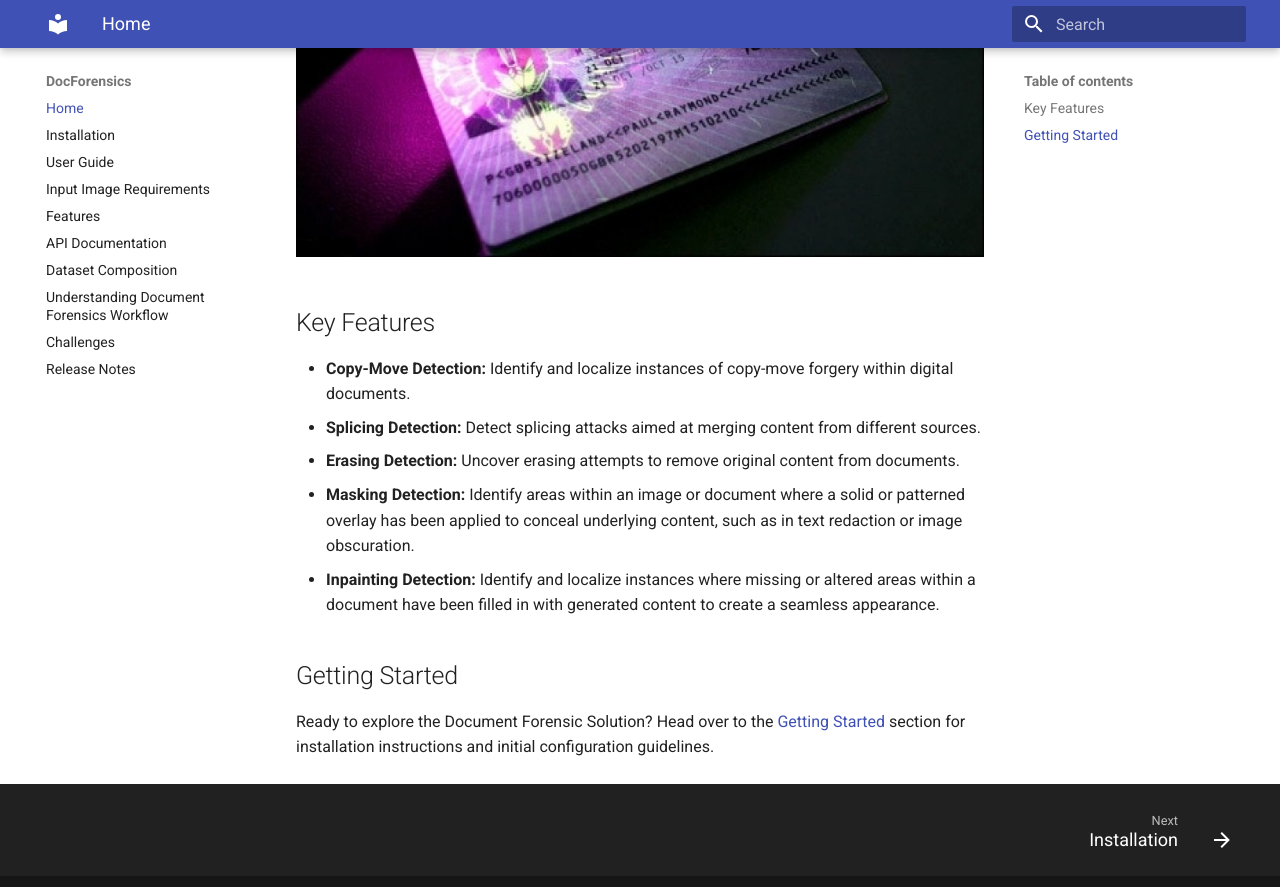
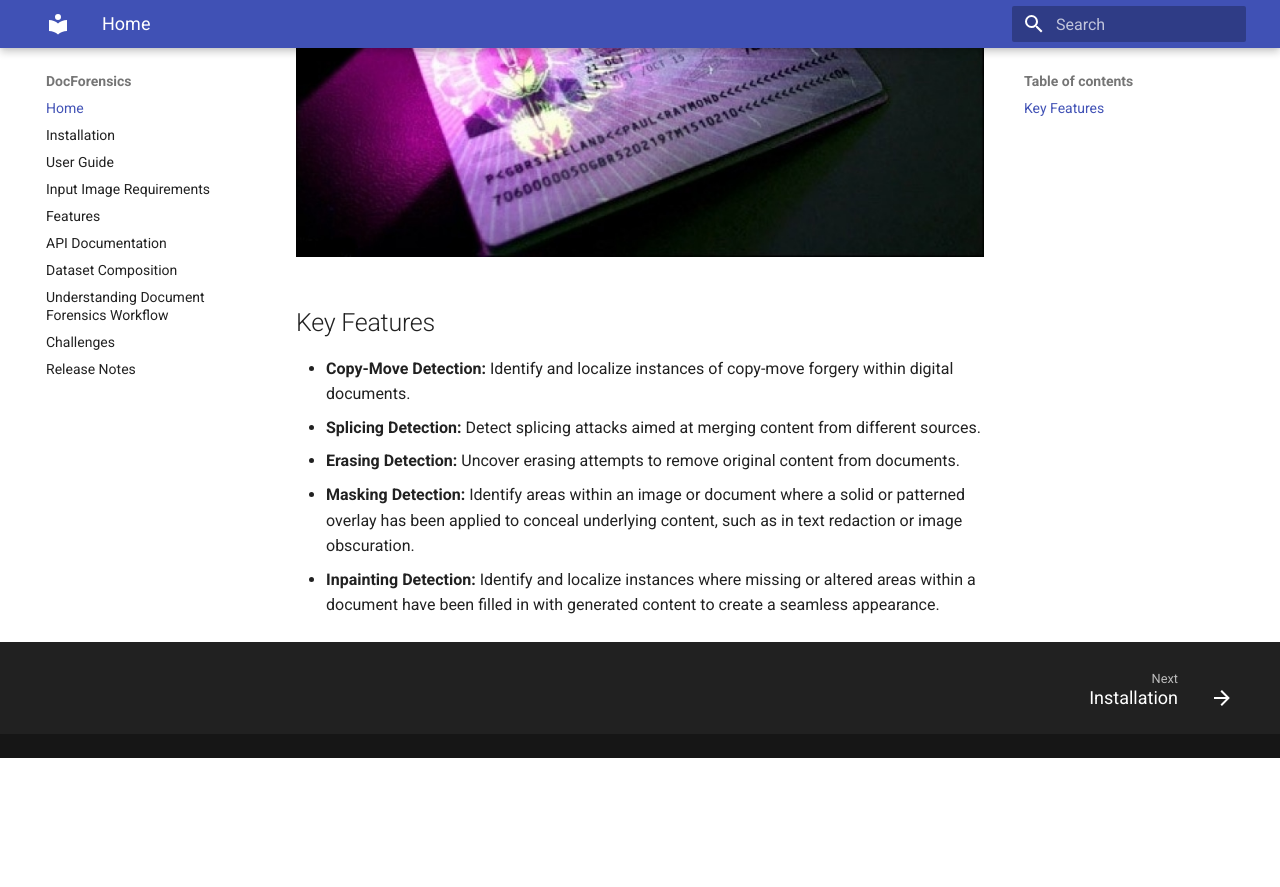
Before and after one commit to Nivratti/DocForensics_documentation, an MkDocs documentation site: the page built from docs/index.md, in a window 1280 px wide and 900 px high, scrolled down 523 px. Shown: the top 887 px of the window. Built offline with MkDocs 1.6.1 and Material for MkDocs 9.7.7, drawn with Linux system fonts in a browser that asks for light colours; after the commit the page ends 1281 px from its top, so only the background shows below that.

Commit message:
update home page

```diff
--- a/docs/index.md
+++ b/docs/index.md
@@ -11,8 +11,3 @@ DocForensics is a cutting-edge solution designed to localize and identify variou
 - **Erasing Detection:** Uncover erasing attempts to remove original content from documents.
 - **Masking Detection:** Identify areas within an image or document where a solid or patterned overlay has been applied to conceal underlying content, such as in text redaction or image obscuration.
 - **Inpainting Detection:** Identify and localize instances where missing or altered areas within a document have been filled in with generated content to create a seamless appearance.
-
-
-## Getting Started
-
-Ready to explore the Document Forensic Solution? Head over to the [Getting Started](getting_started.md) section for installation instructions and initial configuration guidelines.
```
